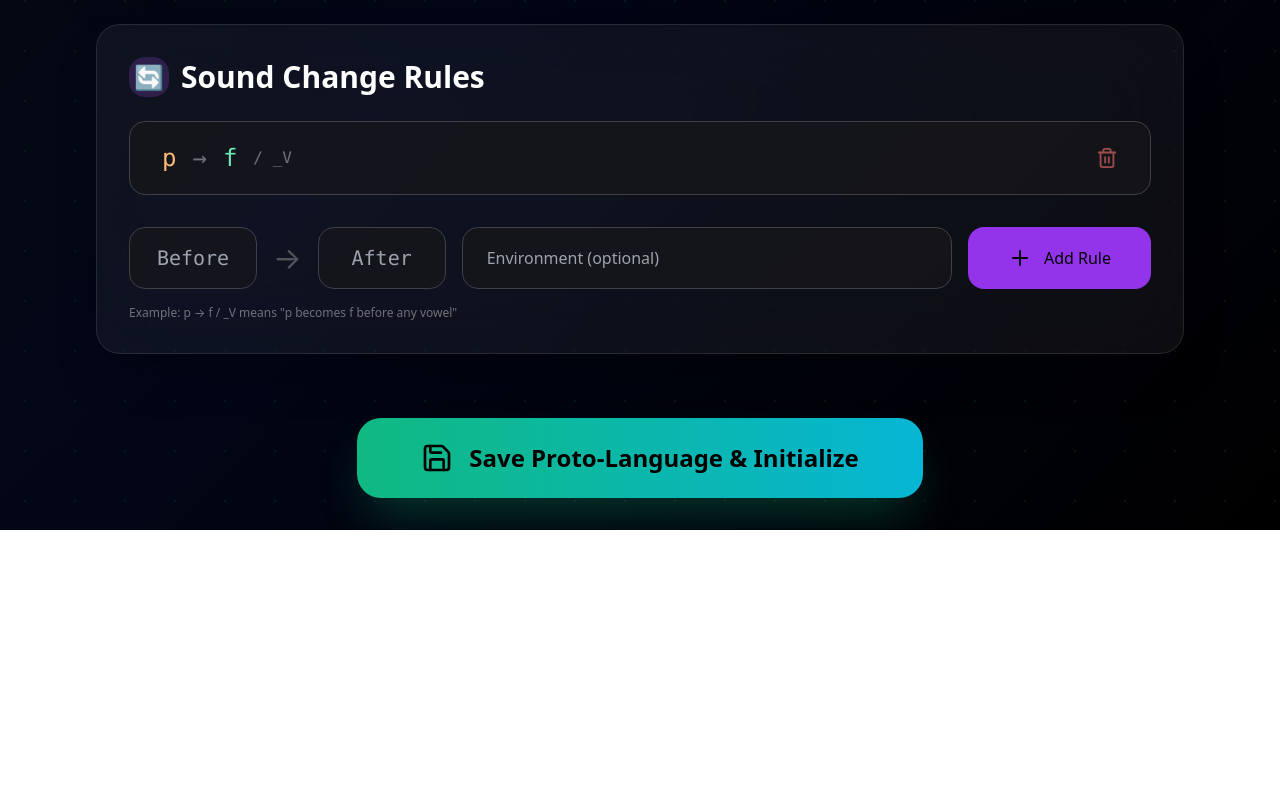
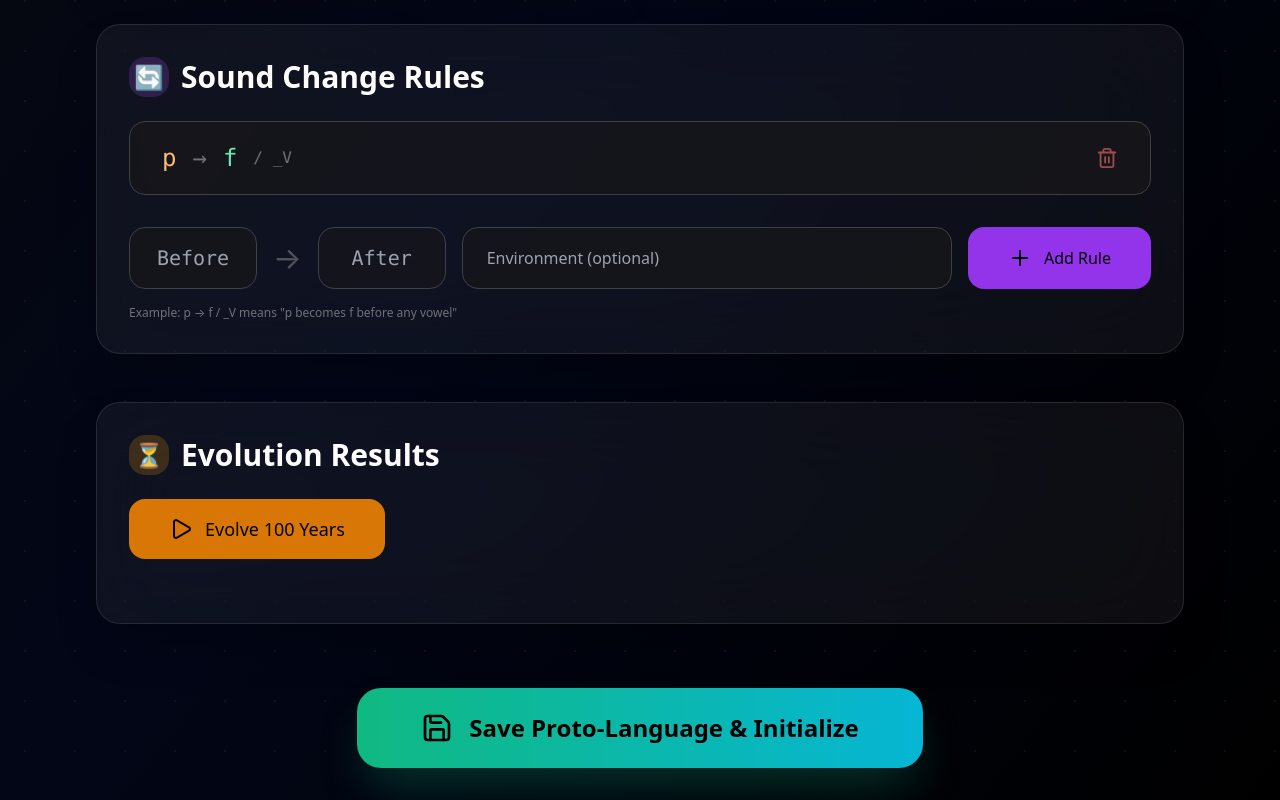
Before and after one commit to SCORLEOs773/linguaevo, a React (Vite) app in the folder frontend/: page / in a window 1280 px wide. Shown: the part 824-1624 px from the top of the page. Before the commit the page ends 1354 px from the top, so only its background shows below. Built offline with nearby package versions, Linux system fonts and the light colour scheme.

Commit message:
Added Evolve language by 100 years Simulation Feature

```diff
--- a/frontend/src/App.tsx
+++ b/frontend/src/App.tsx
@@ -1,5 +1,5 @@
 import { useState } from "react";
-import { Plus, Trash2, Save } from "lucide-react";
+import { Plus, Trash2, Save, Play } from "lucide-react";
 import { motion, AnimatePresence } from "framer-motion";
 
 interface Phoneme {
@@ -42,6 +42,8 @@ const commonVowels = ["a", "e", "i", "o", "u", "ɑ", "ɛ", "ɪ", "ɔ", "ʊ", "ə
 
 function App() {
   const [langName, setLangName] = useState("ProtoLingua");
+  // eslint-disable-next-line @typescript-eslint/no-explicit-any
+  const [evolvedWords, setEvolvedWords] = useState<any[]>([]);
   const [phonemes, setPhonemes] = useState<Phoneme[]>([
     { symbol: "p", category: "consonant" },
     { symbol: "t", category: "consonant" },
@@ -139,6 +141,39 @@ function App() {
       setStatus("❌ Could not reach backend. Is it running on port 8000?");
     } finally {
       setIsSaving(false);
+    }
+  };
+
+  const evolveLanguage = async () => {
+    if (!langName.trim()) {
+      setStatus("❌ Please save the proto-language first");
+      return;
+    }
+
+    const payload = {
+      name: langName.trim(),
+      phonemes,
+      vocabulary,
+      rules,
+    };
+
+    try {
+      const res = await fetch("http://localhost:8000/api/proto/create", {
+        method: "POST",
+        headers: { "Content-Type": "application/json" },
+        body: JSON.stringify(payload),
+      });
+      const data = await res.json();
+
+      if (data.evolved_vocabulary) {
+        setEvolvedWords(data.evolved_vocabulary);
+        setStatus(
+          `✅ Evolution complete! ${data.evolved_vocabulary.length} words updated.`,
+        );
+      }
+      // eslint-disable-next-line @typescript-eslint/no-unused-vars
+    } catch (err) {
+      setStatus("❌ Could not connect to evolution engine.");
     }
   };
 
@@ -411,6 +446,54 @@ function App() {
           </p>
         </motion.div>
 
+        {/* Evolution Results Section */}
+        <motion.div
+          initial={{ opacity: 0, y: 30 }}
+          animate={{ opacity: 1, y: 0 }}
+          className="mt-12 bg-white/5 backdrop-blur-2xl border border-white/10 rounded-3xl p-8 shadow-2xl"
+        >
+          <div className="flex items-center gap-3 mb-6">
+            <div className="w-10 h-10 bg-amber-500/20 rounded-2xl flex items-center justify-center">
+              <span className="text-2xl">⏳</span>
+            </div>
+            <h2 className="text-3xl font-semibold text-white">
+              Evolution Results
+            </h2>
+          </div>
+
+          <button
+            onClick={evolveLanguage}
+            className="mb-8 bg-amber-600 hover:bg-amber-500 px-10 py-4 rounded-2xl flex items-center gap-3 text-lg font-medium transition-all active:scale-95"
+          >
+            <Play size={24} /> Evolve 100 Years
+          </button>
+
+          {evolvedWords.length > 0 && (
+            <div className="space-y-6">
+              <h3 className="text-xl text-amber-400">After Evolution:</h3>
+              <div className="grid grid-cols-1 gap-4">
+                {evolvedWords.map((item, index) => (
+                  <div
+                    key={index}
+                    className="bg-zinc-900/70 border border-amber-500/30 p-5 rounded-2xl flex justify-between items-center"
+                  >
+                    <div>
+                      <span className="font-mono text-xl line-through text-zinc-500">
+                        {item.original}
+                      </span>
+                      <span className="mx-4 text-amber-400">→</span>
+                      <span className="font-mono text-xl text-white">
+                        {item.evolved}
+                      </span>
+                    </div>
+                    <span className="text-zinc-400">({item.meaning})</span>
+                  </div>
+                ))}
+              </div>
+            </div>
+          )}
+        </motion.div>
+
         {/* Big Save Button */}
         <div className="flex justify-center mt-16">
           <motion.button
```
Also changed, not shown: 2 other files (tests, documents, lock files or other folders).
